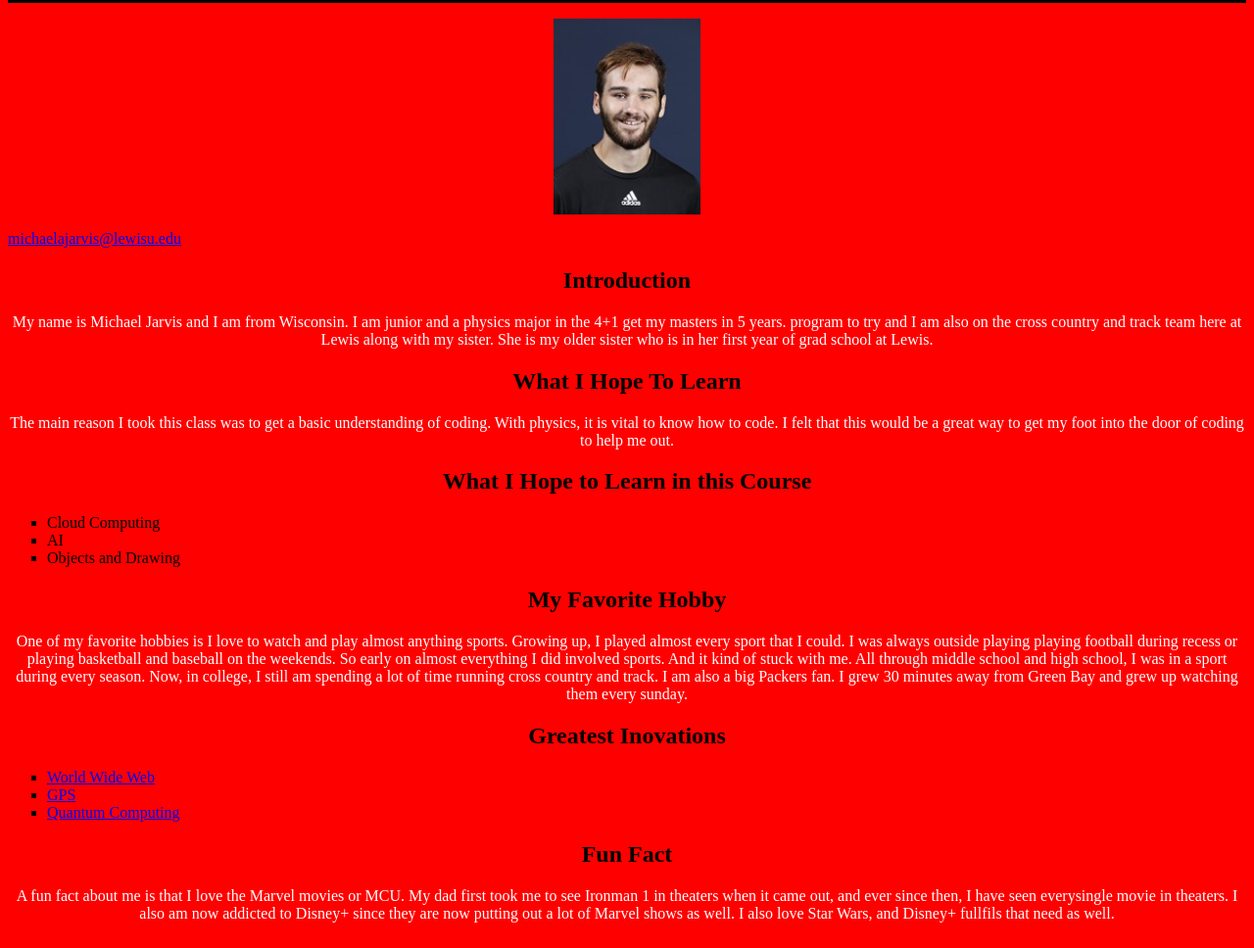
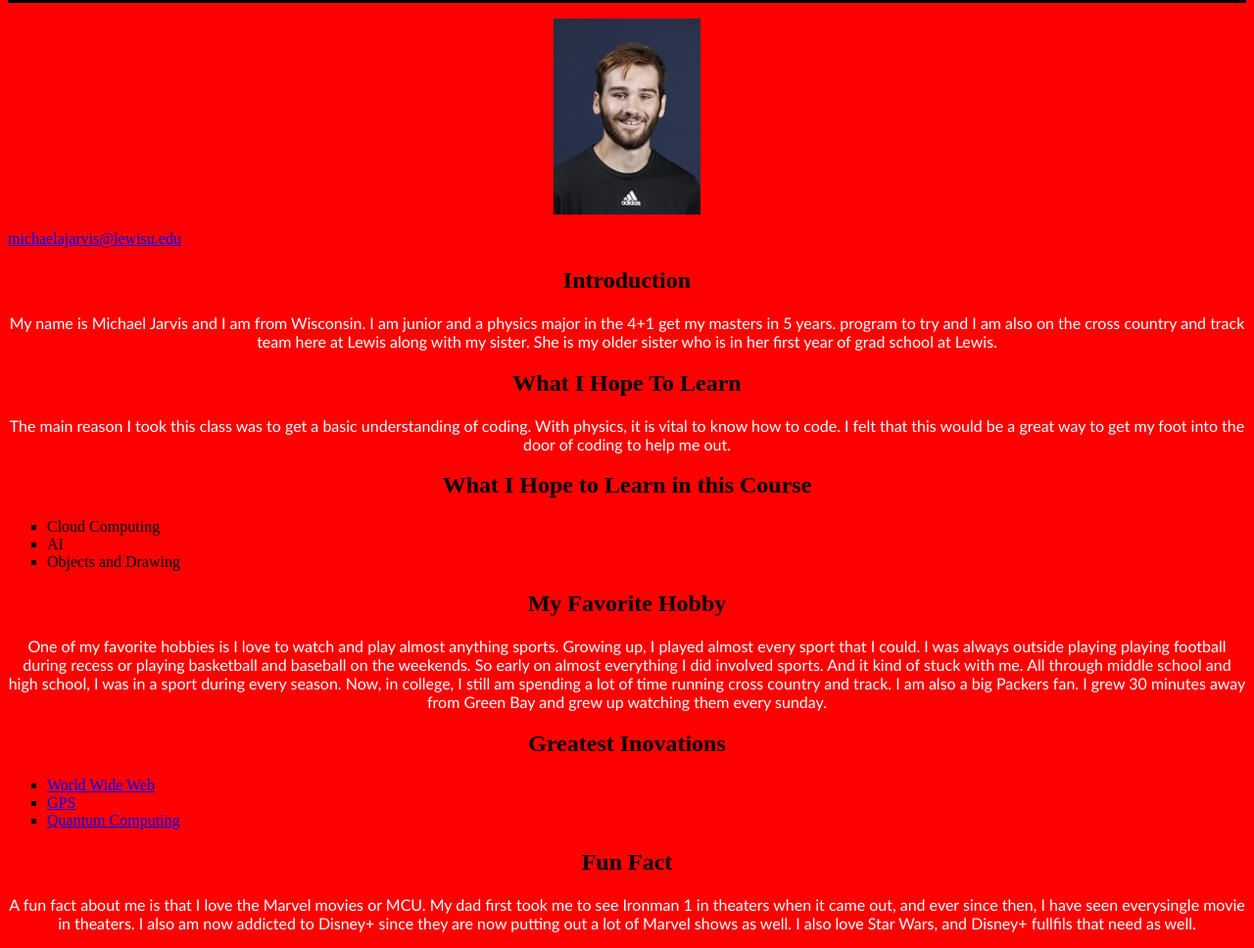
Before and after one commit to jarvis7789/gettingto-know-each-other.html, a plain HTML site: page index.html in a window 1280 px wide. Shown: the part 96-1064 px from the top of the page at 98% size. Drawn offline with Linux system fonts and the light colour scheme.

Commit message:
Final version

```diff
--- a/index.html
+++ b/index.html
@@ -7,18 +7,18 @@
 
 <body>
 
-    <div style="border: 5px solid black;"><h1 style= "text-align:center;"> &#128507 Michael Jarivs &#128507 - 2.0 </h1></div>
+    <div style="border: 5px solid black;"><h1 style= "text-align:center;"> &#128507; Michael Jarivs &#128507; - 2.0 </h1></div>
      <p><img src="Headshot.jpg" alt="Beaut" width="150" height="200" class="center"></p>
     <a href="michaelajarvis@lewisu.edu"> michaelajarvis@lewisu.edu </a>
 
     <h2 style="text-align: center;">Introduction</h2>
-    <p style="text-align: center;">My name is Michael Jarvis and I am from Wisconsin. I am junior and a physics major in the 4+1
+    <p style="text-align: center; font-family: 'Gill Sans', 'Gill Sans MT', Calibri, 'Trebuchet MS', sans-serif;">My name is Michael Jarvis and I am from Wisconsin. I am junior and a physics major in the 4+1
         get my masters in 5 years.
         program to try and I am also on the cross country and track team here at Lewis along with my sister.
         She is my older sister who is in her first year of grad school at Lewis.
     </p>
     <h2 style="text-align: center;">What I Hope To Learn</h2>
-    <p style="text-align: center;">The main reason I took this class was to get a basic understanding of coding. With physics,
+    <p style="text-align: center; font-family: 'Gill Sans', 'Gill Sans MT', Calibri, 'Trebuchet MS', sans-serif;">The main reason I took this class was to get a basic understanding of coding. With physics,
         it is vital to know how to code. I felt that this would be a
         great way to get my foot into the door of coding to help me out.</p>
     <h2 style="text-align: center;">What I Hope to Learn in this Course</h2>
@@ -29,7 +29,7 @@
     </ul>
 
     <h2 style="text-align: center;">My Favorite Hobby</h2>
-    <p style="text-align: center;">One of my favorite hobbies is I love to watch and play almost anything sports.
+    <p style="text-align: center; font-family: 'Gill Sans', 'Gill Sans MT', Calibri, 'Trebuchet MS', sans-serif;">One of my favorite hobbies is I love to watch and play almost anything sports.
         Growing up, I played almost every sport that I could.
         I was always outside playing playing football during recess or playing basketball
         and baseball on the weekends. So early on almost everything
@@ -46,7 +46,7 @@
         <li><a href="https://www.britannica.com/technology/quantum-computer">Quantum Computing</a></li>
     </ul>
     <h2 style="text-align:center">Fun Fact</h2>
-    <p style="text-align: center;">A fun fact about me is that I love the Marvel movies or MCU. My dad first took me
+    <p style="text-align: center; font-family: 'Gill Sans', 'Gill Sans MT', Calibri, 'Trebuchet MS', sans-serif;">A fun fact about me is that I love the Marvel movies or MCU. My dad first took me
         to see Ironman 1 in theaters when it came out, and ever
         since then, I have seen everysingle movie in theaters. I also am now addicted to
         Disney+ since they are now putting out a lot of
```
